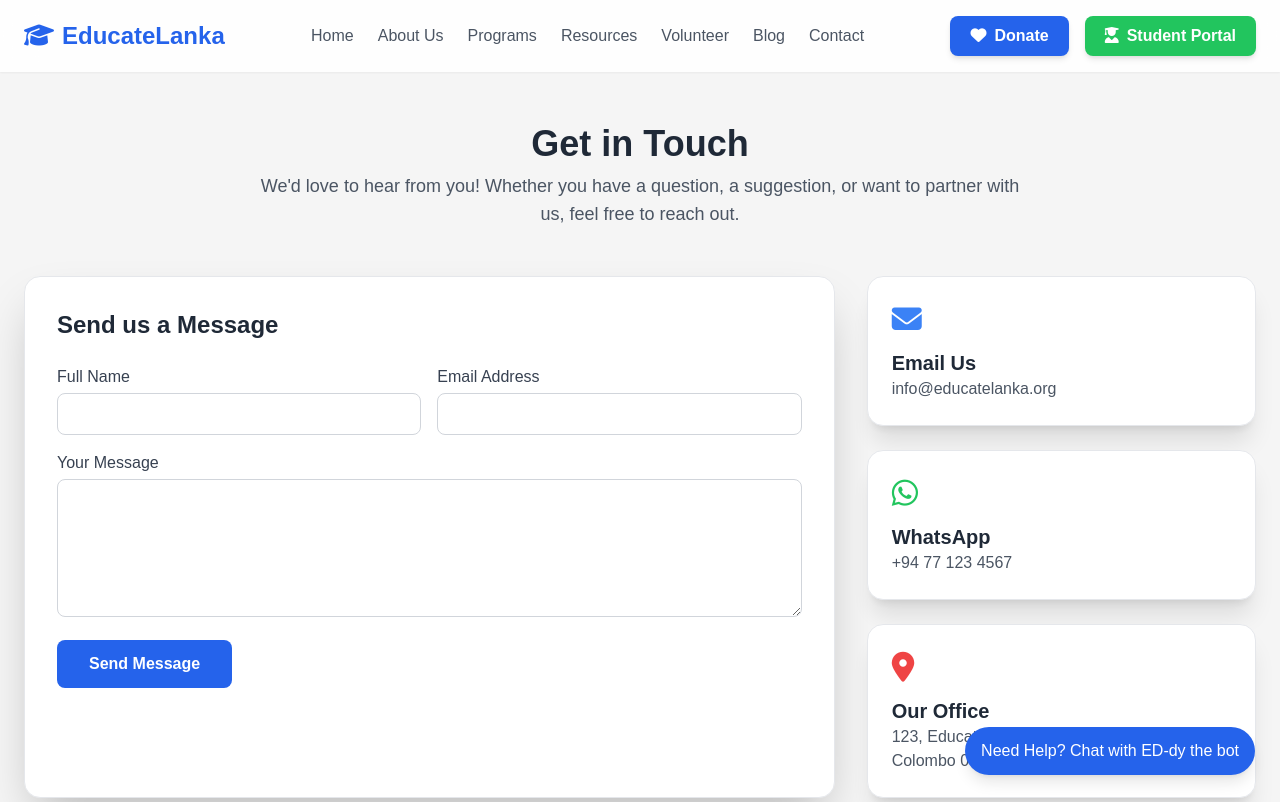
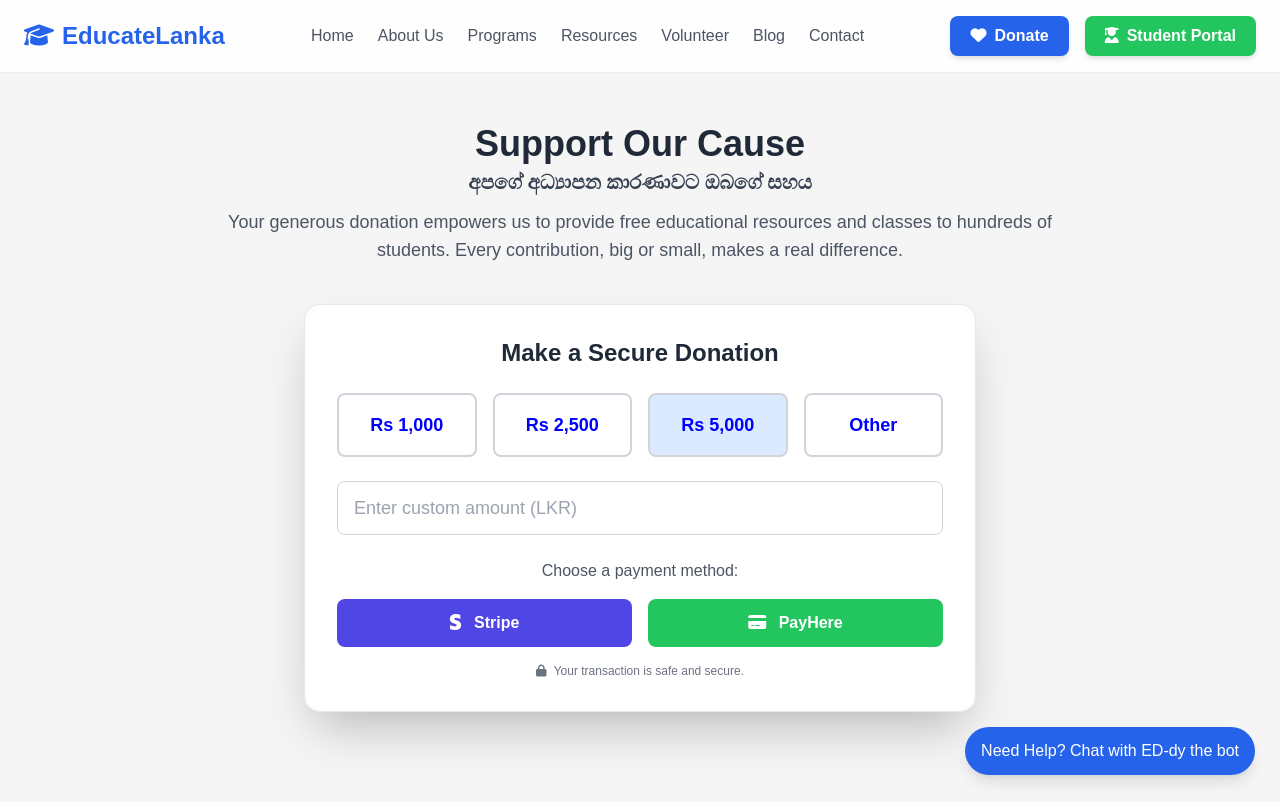
Before and after one commit to Clefmael/Final_SL, a website: page donate.html in a window 1280 px wide. Shown: the top 802 px of the page. Drawn offline with nearby package versions, Linux system fonts and the light colour scheme.

Commit message:
Update donate.html

```diff
--- a/donate.html
+++ b/donate.html
@@ -3,19 +3,23 @@
 <head>
 <meta charset="UTF-8">
 <meta name="viewport" content="width=device-width, initial-scale=1.0">
-    <title>Educate Lanka Foundation | Contact</title>
+<title>Educate Lanka Foundation | Donate</title>
 <script src="https://cdn.tailwindcss.com"></script>
 <link rel="stylesheet" href="main.css">
+
+<link rel="stylesheet" href="https://code.jquery.com/ui/1.13.0/themes/base/jquery-ui.css">
+<link rel="stylesheet" href="s.css">
+
 </head>
 <body class="overflow-x-hidden">
 
 <header class="bg-white/90 backdrop-blur-lg shadow-sm sticky top-0 z-50 w-full">
 <nav class="container mx-auto px-6 py-4 flex justify-between items-center">
-            <a href="home.html" class="text-2xl font-bold text-blue-600">
+<a href="index.html" class="text-2xl font-bold text-blue-600">
 <i class="fas fa-graduation-cap mr-2"></i>EducateLanka
 </a>
 <div class="lg:flex items-center space-x-6">
-                <a href="home.html" class="nav-link text-gray-600 hover:text-blue-600 transition duration-300">Home</a>
+<a href="index.html" class="nav-link text-gray-600 hover:text-blue-600 transition duration-300">Home</a>
 <a href="about.html" class="nav-link text-gray-600 hover:text-blue-600 transition duration-300">About Us</a>
 <a href="programs.html" class="nav-link text-gray-600 hover:text-blue-600 transition duration-300">Programs</a>
 <a href="resources.html" class="nav-link text-gray-600 hover:text-blue-600 transition duration-300">Resources</a>
@@ -42,7 +46,7 @@
 <i class="fas fa-times text-2xl"></i>
 </button>
 <div class="flex flex-col space-y-6 mt-10">
-                <a href="home.html" class="mobile-nav-link text-gray-700 hover:text-blue-600">Home</a>
+<a href="index.html" class="mobile-nav-link text-gray-700 hover:text-blue-600">Home</a>
 <a href="about.html" class="mobile-nav-link text-gray-700 hover:text-blue-600">About Us</a>
 <a href="programs.html" class="mobile-nav-link text-gray-700 hover:text-blue-600">Programs</a>
 <a href="resources.html" class="mobile-nav-link text-gray-700 hover:text-blue-600">Resources</a>
@@ -57,54 +61,44 @@
 
 <main class="container mx-auto px-6 py-8">
 
-        <section id="contact" class="page min-h-screen fade-in">
-            <div class="text-center mb-12">
-                <h1 class="text-4xl font-extrabold text-gray-800">Get in Touch</h1>
-                <p class="text-lg text-gray-600 mt-2 max-w-3xl mx-auto">We'd love to hear from you! Whether you have a question, a suggestion, or want to partner with us, feel free to reach out.</p>
+<section id="donate" class="page min-h-screen fade-in">
+<div class="max-w-4xl mx-auto text-center">
+<h1 class="text-4xl font-extrabold text-gray-800">
+Support Our Cause
+</h1>
+
+<!-- Translated line, tight under the heading -->
+<p class="mt-1 text-xl font-semibold text-gray-700">
+අපගේ අධ්‍යාපන කාරණාවට ඔබගේ සහය
+</p>
+
+<!-- Body text with a bit of space under the translated line -->
+<p class="mt-3 text-lg text-gray-600">
+Your generous donation empowers us to provide free educational resources and classes to hundreds of students.
+Every contribution, big or small, makes a real difference.
+</p>
+<div class="max-w-2xl mx-auto bg-white p-8 mt-10 rounded-2xl shadow-2xl border">
+<h3 class="text-2xl font-bold text-center text-gray-800 mb-6">Make a Secure Donation</h3>
+<div class="grid grid-cols-2 md:grid-cols-4 gap-4 mb-6">
+<button class="donation-amount border-2 border-gray-300 text-lg font-semibold py-4 rounded-lg hover:bg-blue-100 hover:border-blue-500 transition-colors">Rs 1,000</button>
+<button class="donation-amount border-2 border-gray-300 text-lg font-semibold py-4 rounded-lg hover:bg-blue-100 hover:border-blue-500 transition-colors">Rs 2,500</button>
+<button class="donation-amount border-2 border-gray-300 text-lg font-semibold py-4 rounded-lg bg-blue-100 border-blue-500">Rs 5,000</button>
+<button class="donation-amount border-2 border-gray-300 text-lg font-semibold py-4 rounded-lg hover:bg-blue-100 hover:border-blue-500 transition-colors">Other</button>
 </div>
-            <div class="grid grid-cols-1 lg:grid-cols-3 gap-8">
-                 <div class="lg:col-span-2 bg-white p-8 rounded-2xl shadow-2xl border">
-                    <h2 class="text-2xl font-bold text-gray-800 mb-6">Send us a Message</h2>
-                    <form id="contact-form">
-                        <div class="grid grid-cols-1 md:grid-cols-2 gap-4 mb-4">
-                            <div>
-                                <label for="contact-name" class="block text-gray-700 font-medium mb-1">Full Name</label>
-                                <input type="text" id="contact-name" name="name" class="w-full px-4 py-2 border border-gray-300 rounded-lg focus:outline-none focus:ring-2 focus:ring-blue-500" required>
+<div class="mb-6">
+<label for="custom-amount" class="sr-only">Custom Amount</label>
+<input type="number" id="custom-amount" placeholder="Enter custom amount (LKR)" class="w-full px-4 py-3 border border-gray-300 rounded-lg focus:outline-none focus:ring-2 focus:ring-blue-500 text-lg">
 </div>
-                            <div>
-                                <label for="contact-email" class="block text-gray-700 font-medium mb-1">Email Address</label>
-                                <input type="email" id="contact-email" name="email" class="w-full px-4 py-2 border border-gray-300 rounded-lg focus:outline-none focus:ring-2 focus:ring-blue-500" required>
+<p class="text-center text-gray-600 mb-4">Choose a payment method:</p>
+<div class="flex flex-col md:flex-row gap-4">
+<button class="w-full flex-1 bg-indigo-600 text-white font-bold py-3 px-4 rounded-lg hover:bg-indigo-700 transition-all transform hover:scale-105">
+<i class="fab fa-stripe-s mr-2"></i> Stripe
+</button>
+<button class="w-full flex-1 bg-green-500 text-white font-bold py-3 px-4 rounded-lg hover:bg-green-600 transition-all transform hover:scale-105">
+<i class="fas fa-credit-card mr-2"></i> PayHere
+</button>
 </div>
-                        </div>
-                        <div class="mb-4">
-                            <label for="contact-message" class="block text-gray-700 font-medium mb-1">Your Message</label>
-                            <textarea id="contact-message" name="message" rows="5" class="w-full px-4 py-2 border border-gray-300 rounded-lg focus:outline-none focus:ring-2 focus:ring-blue-500" required></textarea>
-                        </div>
-                        <button type="submit" class="w-full md:w-auto bg-blue-600 text-white font-bold py-3 px-8 rounded-lg hover:bg-blue-700 transition duration-300">Send Message</button>
-                    </form>
-                    <div id="contact-success" class="hidden mt-4 text-center p-4 bg-green-100 text-green-800 rounded-lg">
-                        Thank you for your message! We will get back to you shortly.
-                    </div>
-                </div>
-                <div class="space-y-6">
-                    <div class="bg-white p-6 rounded-2xl shadow-xl border">
-                        <i class="fas fa-envelope text-3xl text-blue-500 mb-3"></i>
-                        <h3 class="text-xl font-semibold text-gray-800">Email Us</h3>
-                        <a href="mailto:info@educatelanka.org" class="text-gray-600 hover:text-blue-600 transition">info@educatelanka.org</a>
-                    </div>
-                    <div class="bg-white p-6 rounded-2xl shadow-xl border">
-                        <i class="fab fa-whatsapp text-3xl text-green-500 mb-3"></i>
-                        <h3 class="text-xl font-semibold text-gray-800">WhatsApp</h3>
-                        <a href="https://wa.me/94771234567" target="_blank" class="text-gray-600 hover:text-green-600 transition">
-                            +94 77 123 4567
-                        </a>
-                     </div>
-                      <div class="bg-white p-6 rounded-2xl shadow-xl border">
-                         <i class="fas fa-map-marker-alt text-3xl text-red-500 mb-3"></i>
-                         <h3 class="text-xl font-semibold text-gray-800">Our Office</h3>
-                         <p class="text-gray-600">123, Education Lane,<br>Colombo 07, Sri Lanka</p>
-                     </div>
-                 </div>
+<p class="text-xs text-gray-500 mt-4 text-center"><i class="fas fa-lock mr-1"></i> Your transaction is safe and secure.</p>
 </div>
 </section>
 
@@ -154,6 +148,8 @@
 <!-- Stripe script -->
 <script>
 document.addEventListener("DOMContentLoaded", () => {
+
+    const API_BASE = "window.location.origin";
 
     const API_BASE = "https://project-srilanka-ed.onrender.com";
 // Select donation buttons
@@ -259,3 +255,6 @@ document.addEventListener("DOMContentLoaded", () => {
 
 </body>
 </html>
+
+</body>
+</html>
```
Lines whose indentation alone changed are shown as unchanged.
